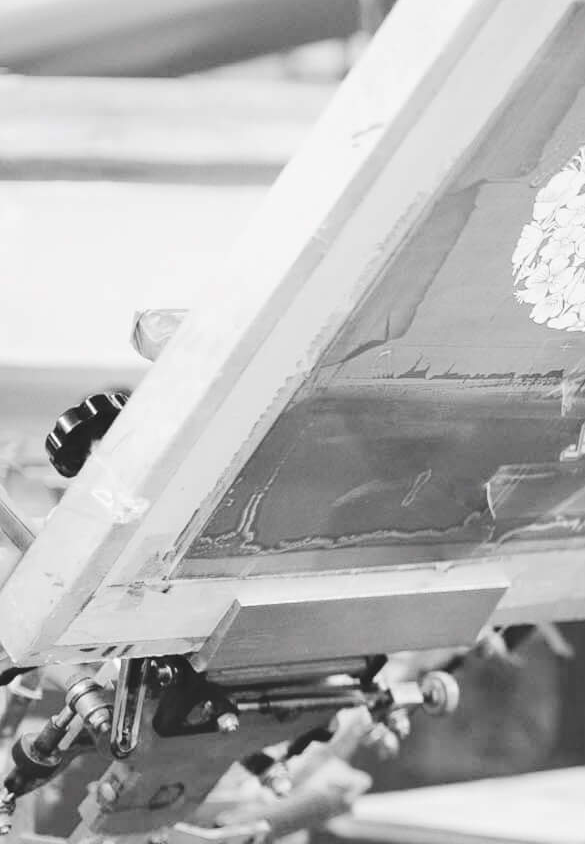
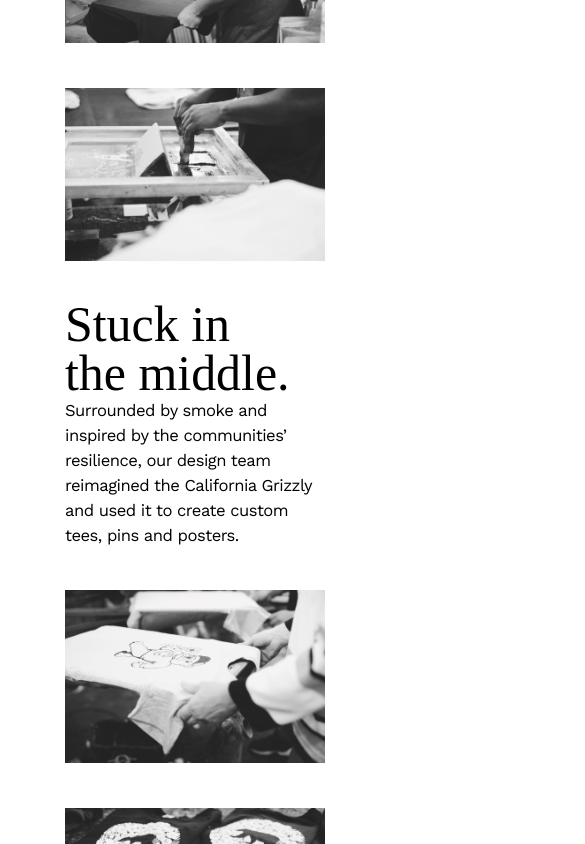
Before and after one commit to daisymaclennan/California-Calling-using-Vue.js-rebuild, a Vue app: page / in a window 390 px wide. Shown: the part 2006-2850 px from the top of the page, 585 px wide, since content can reach past the window. Built offline with nearby package versions, Linux system fonts and the light colour scheme.

Commit message:
GalleryWithText completed and responsive

```diff
--- a/public/index.html
+++ b/public/index.html
@@ -3,7 +3,7 @@
   <head>
     <meta charset="utf-8">
     <meta http-equiv="X-UA-Compatible" content="IE=edge">
-    <meta name="viewport" content="width=device-width,initial-scale=1.0">
+    <meta name="viewport" content="width=device-width, initial-scale=1">
     <link rel="icon" href="<%= BASE_URL %>favicon.ico">
     <title>California Calling</title>
   </head>
--- a/src/App.vue
+++ b/src/App.vue
@@ -100,8 +100,9 @@ p{
     line-height: 6.25vw;
   }
   p {
-    font-size: 3.4vw;
-    letter-spacing: -.031vw;
+      font-size: 1.5vw;
+      letter-spacing: -.031vw;
+      line-height: 2.25vw;
   }
   .button {
     padding: 19.5px 42px;
@@ -110,6 +111,7 @@ p{
     line-height: 1.75vw;
   }
 }
+
 
 @media screen and (max-width: 991px) and (min-width: 768px){
   p {
--- a/src/components/GalleryWithText.vue
+++ b/src/components/GalleryWithText.vue
@@ -2,9 +2,16 @@
   <section>
     <img src="../assets/img/action1.jpg" alt="" />
     <img src="../assets/img/action2.jpg" alt="" />
+    <article>
+      <h1>Stuck in <br />the middle.</h1>
+      <p>Surrounded by smoke and inspired by the communities’ resilience, our design team reimagined the California Grizzly and used it to create custom tees, pins and posters.</p>
+    </article>
     <img src="../assets/img/action3.jpg" alt="" />
     <img src="../assets/img/action4.jpg" alt="" />
     <img src="../assets/img/action5.jpg" alt="" />
+    <article class="action-copy-2">
+      <p>Our t-shirts (kids and adult sizes), pins, and posters will be available for purchase at our exclusive pop-up shop during our SF Design Week Studio Crawl this Friday, June 21. You can choose what amount to donate. All proceeds will go to the American Red Cross to help the communities that are still displaced.</p>
+    </article>
     <img src="../assets/img/action6.jpg" alt="" />
     <img src="../assets/img/action7.jpg" alt="" />
   </section>
@@ -19,5 +26,114 @@ export default {
 <style scoped>
 section{
   background-color: #FFFFFF;
+  overflow-y: visible;
+  position: relative;
+  z-index: 10;
+}
+
+
+
+@media screen and (max-width: 1000px){
+  article{
+    margin-top: 3vw;
+    margin-bottom: 3vw;
+  }
+
+  article{
+    margin-top: 10.4%;
+    margin-bottom: 10.4%;
+  }
+  h1, p
+  {
+    margin-left: 16.66667%;
+  }
+
+  h1{
+    margin-top: -1.5vw;
+  }
+  img, p{
+    width: 66.66667%;
+    margin-left: 16.66667%;
+  }
+
+  img + img {
+    margin-top: 10.4%;
+  }
+
+  img:first-of-type{
+    margin-top: -12%;
+  }
+
+  img:last-of-type{
+    margin-bottom: -12%;
+  }
+
+  img + p{
+    margin-top: 10.4%;
+  }
+}
+
+@media screen and (min-width: 1000px){
+  section{
+    display: flex;
+    flex-direction: column;
+  }
+
+  article{
+    margin-left: 33.33333%;
+  }
+  h1{
+    font-size: 7.5vw;
+    line-height: 6.25vw;
+    letter-spacing: -.094vw;
+    margin-bottom: 1.5%;
+  }
+  p{
+    width: 33.33333%;
+  }
+  img{
+    width: 20.83333%;
+  }
+
+  img:first-of-type, img:nth-of-type(4), img:nth-of-type(5){
+    width: 25%;
+  }
+
+  img:first-of-type{
+    margin-top: -5vw;
+    margin-left: 66.66667%;
+  }
+
+  img:nth-of-type(2){
+    margin-top: -3.25vw;
+    margin-left: 4.16667%;
+  }
+
+  img:nth-of-type(3){
+    margin-bottom: 3.25vw;
+    margin-top: -6.5vw;
+    margin-left: 79.16667%;
+  }
+
+  img:nth-of-type(4){
+    margin-left: 16.66667%;
+  }
+
+  img:nth-of-type(5){
+    margin-left: 62.5%;
+    margin-top: -3vw;
+    margin-bottom: 6.625vw;
+  }
+
+  img:nth-of-type(6){
+    margin-top: -12vw;
+    margin-bottom: 7vw;
+  }
+
+  img:last-of-type{
+    margin-left: 45.83333%;
+    margin-bottom: -3.5vw;
+    width: 33.33333%;
+  }
 }
 </style>
```
